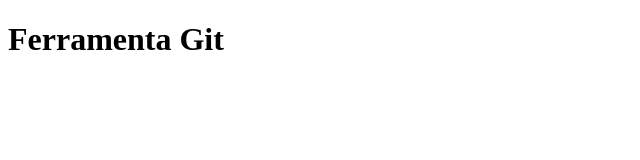
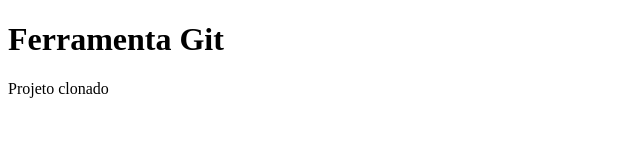
Before and after one commit to prof-Liane/HTML, a plain HTML site: page index.html in a window 1280 px wide. Shown: the whole page, without its empty margins (0-640 px from the left). Drawn offline with Linux system fonts and the light colour scheme.

Commit message:
novo parágrafo

```diff
--- a/index.html
+++ b/index.html
@@ -7,5 +7,6 @@
 </head>
 <body>
     <h1>Ferramenta Git</h1>
+    <p>Projeto clonado</p>
 </body>
 </html>
```
